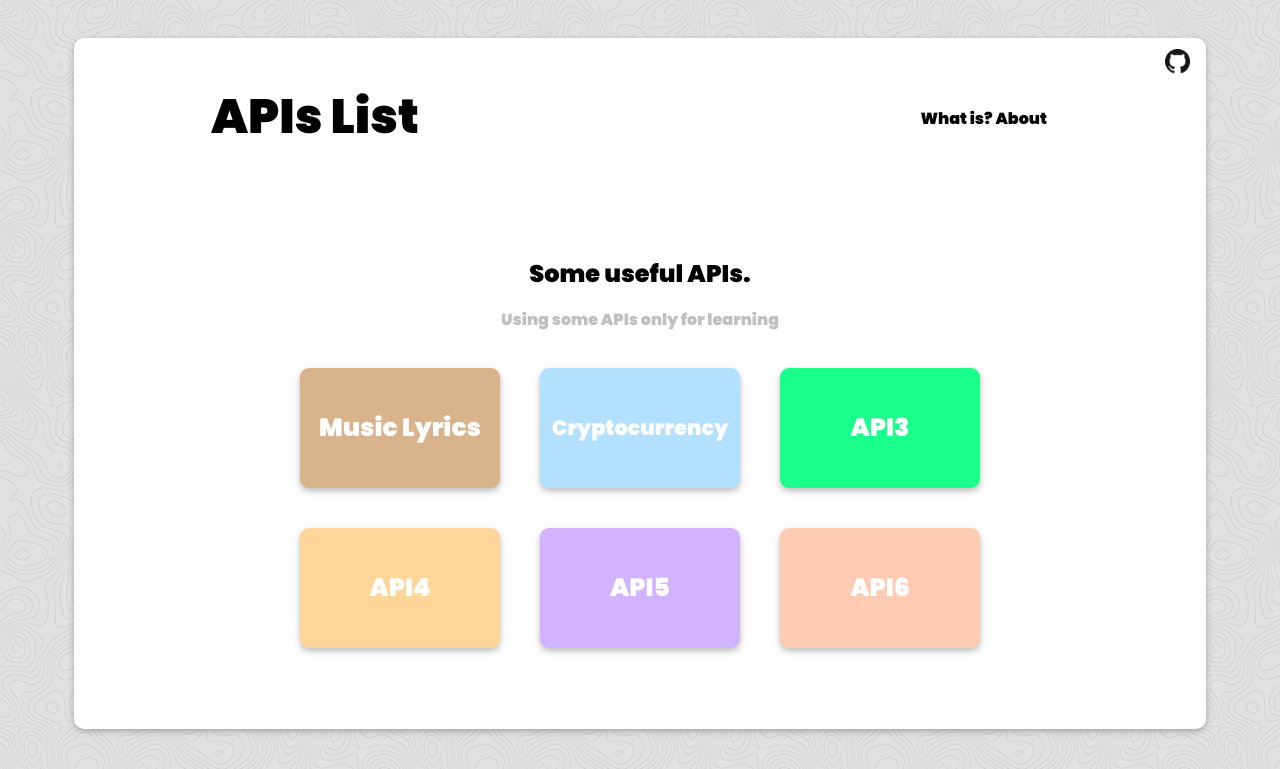
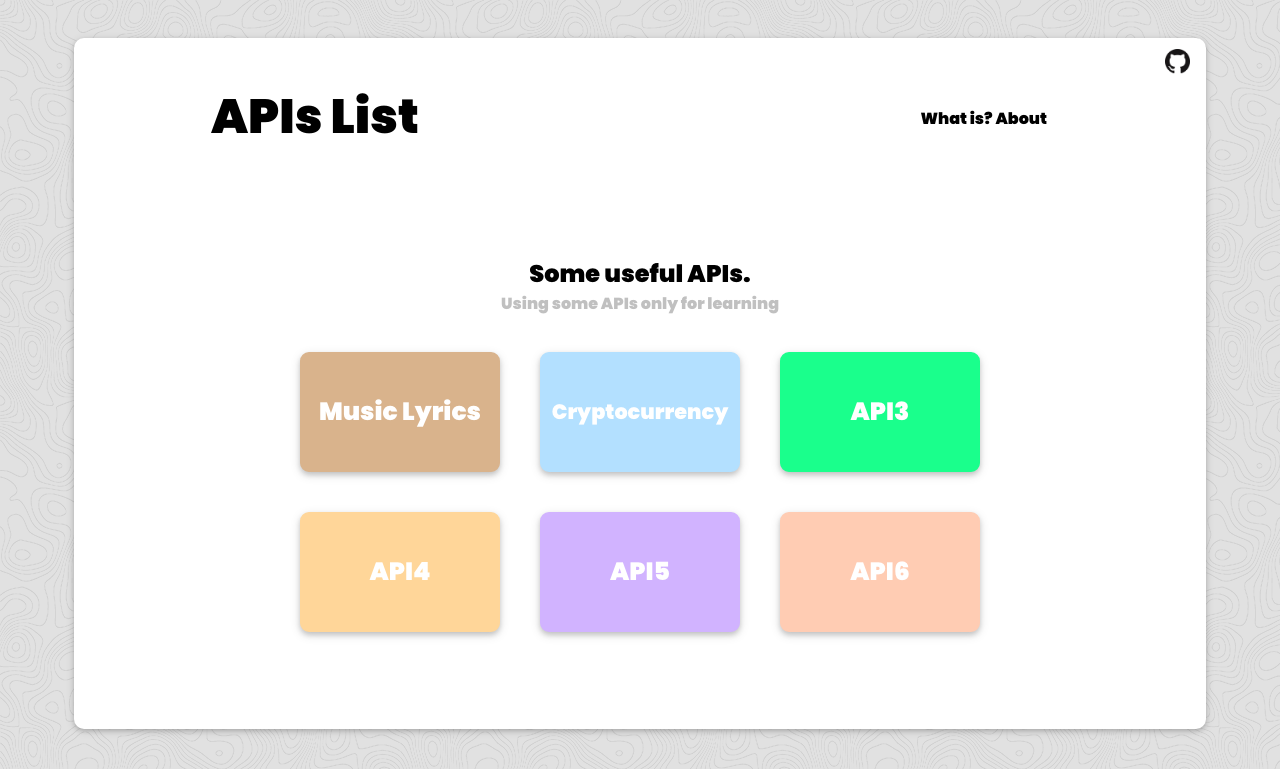
Before and after one commit to JoaoV111/API-Distances-Google, a Flask app: page / in a window 1280 px wide. Shown: the top 769 px of the page. Run offline with Flask 2, Linux system fonts and the light colour scheme.

Commit message:
Update index.html

```diff
--- a/templates/index.html
+++ b/templates/index.html
@@ -14,7 +14,7 @@
   </div><br>
   <div>
     <p class="p2">Some useful APIs.</p>
-    <p style="color: silver">Using some APIs only for learning</p>
+    <p style="color: silver;margin-top: 0px;font-weight: 10;">Using some APIs only for learning</p>
   </div>
   <div class="center" style="width: 720px">
     <form action="/music-lyrics" style="float: left;">
```
